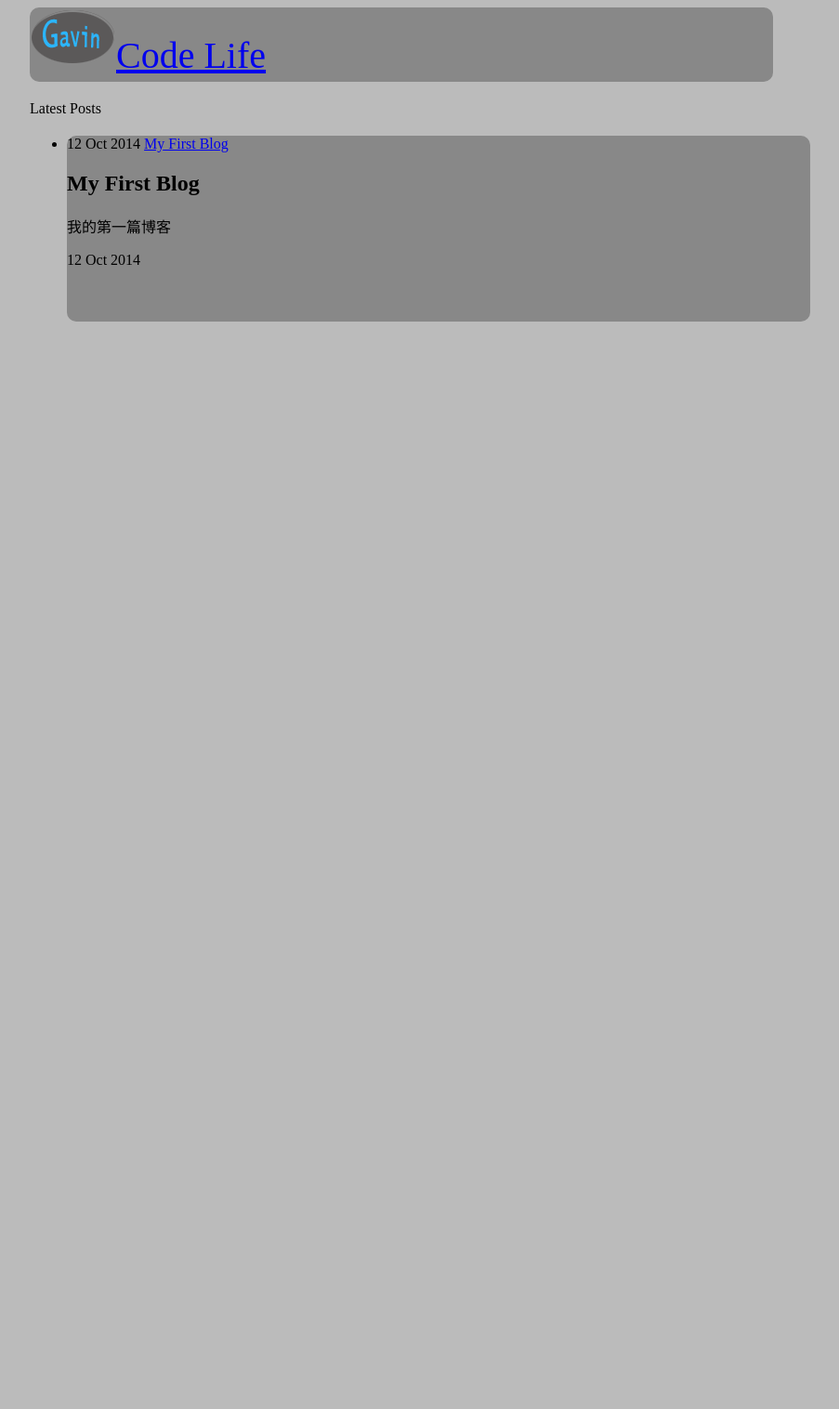
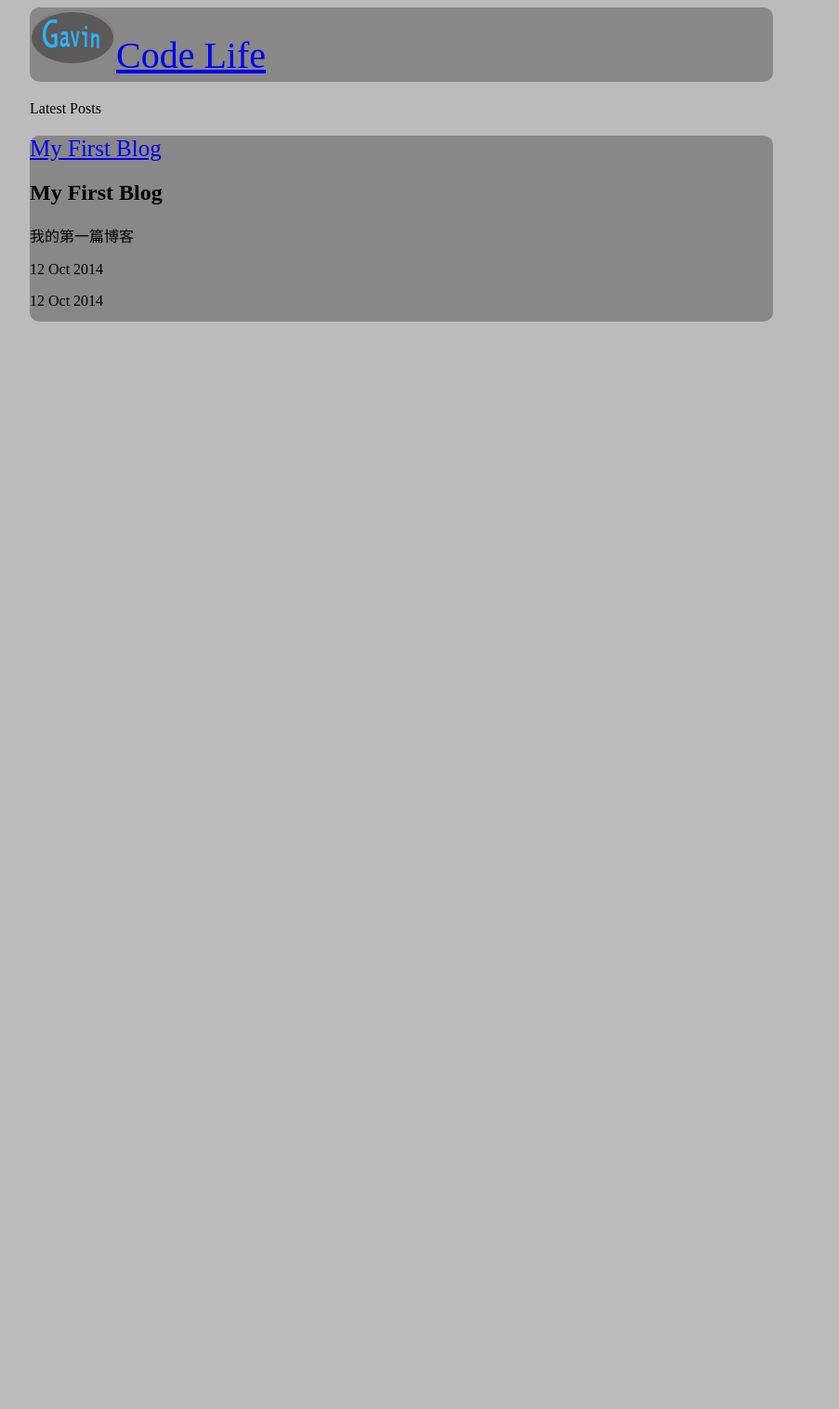
Before and after one commit to GavinHao/gavinhao.github.io, a Jekyll site: the page built from index.html, in a window 1280 px wide. Shown: the whole page at 93% size, without its empty margins (208-1111 px from the left). Built offline with Jekyll 4.4.1, drawn with Linux system fonts in a browser that asks for light colours; Markdown is read by kramdown in place of the engine named in the settings.

Commit message:
add some style on the layouts

```diff
--- a/_layouts/default.html
+++ b/_layouts/default.html
@@ -25,19 +25,30 @@
 	#header a{
 		font-size: 40px;
 	}
-	#post {
+	#content {
 		width: 800px;
 		height:auto;
 		min-height: 200px;
 		border-radius: 10px;
 		margin-top: 20px;
 	}
-	#post .post{
+	#content .post{
 		width: 800px;
 		height: 200px;
 		border-radius: 10px;
 		margin-top: 20px;
 		background-color: #888;
+	}
+	#content .post .title{
+		font-size: 25px;
+
+	}
+	#content .post .content{
+
+
+	}
+	#content .post .time{
+		right:5px;
 	}
     </style>
 </head>
@@ -45,7 +56,7 @@
 <div id="container">
 	<div id="header"><img src="{{ site.baseurl }}/logo.png"/><a href="{{ site.baseurl }}/index.html">Code Life</a></div>
 
-	<div id="post">
+	<div id="content">
     {{ content }}
     </div>
 </div>
--- a/index.html
+++ b/index.html
@@ -4,10 +4,10 @@ title: Code Life
 ---
 
 <p>Latest Posts</p>
-<ul>
-	{% for post in site.posts %}
-	    <li class="post">{{post.date | date_to_string }} <a href="{{ site.baseurl }}{{ post.url }}">{{ post.title }} </a>
-	    <div>{{post.content}}</div>
-	    </li>
-	{% endfor %}
-</ul>
+{% for post in site.posts %}
+    <div class="post">
+    	<a class="title" href="{{ site.baseurl }}{{ post.url }}">{{ post.title }} </a>
+	    <div class="content">{{post.content}}</div>
+	    <span class="time">{{post.date | date_to_string }}</span>
+    </div>
+{% endfor %}
```
